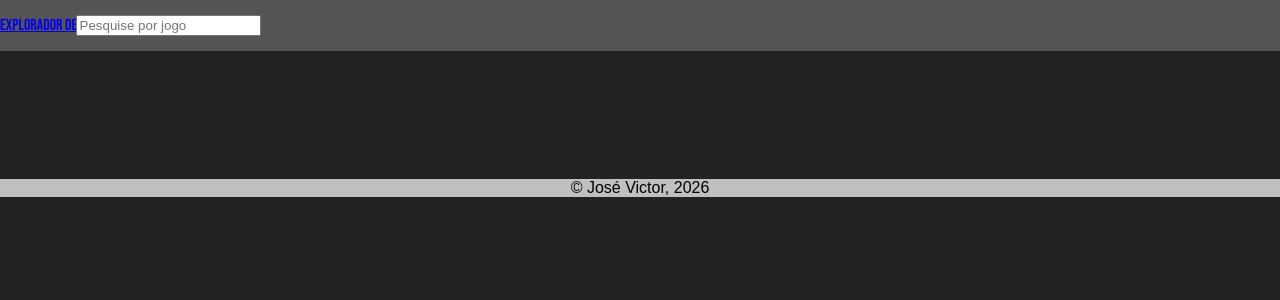
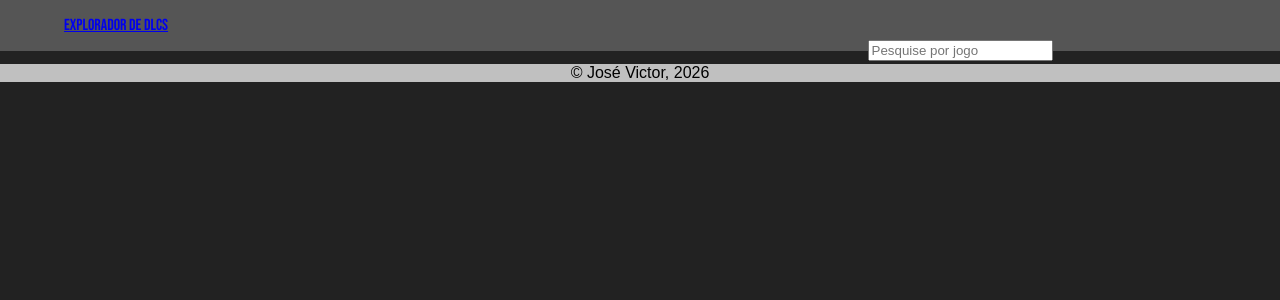
Before and after one commit to thejoseviictor-secondary/EXA618_Individual_Project_Part_3_Front_End, a Flask app: page / in a window 1280 px wide. Shown: the top 300 px of the page. Run offline with Flask 3, Linux system fonts and the light colour scheme; some web fonts are replaced.

Commit message:
Update styles.css

```diff
--- a/app/static/styles.css
+++ b/app/static/styles.css
@@ -6,7 +6,7 @@ body{
 .header{
     display: flex;
     background-color: #555555;
-    margin-bottom: 10%;
+    margin-bottom: 1%;
     width: 100%;
     height: 20%;
     top: 0%;
@@ -17,12 +17,14 @@ body{
     justify-content: center;
     align-items: center;
     float: right;
+    position: absolute;
     top: 5%;
     right: 20%;
     width: 10%;
 }
 
 #header_text{
+    position: relative;
     font-family: "Bebas Neue", sans-serif;
     font-style: normal;
     float: left;
@@ -38,7 +40,7 @@ body{
     font-family: "Google Sans Flex", sans-serif;
     font-style: normal;
 
-    margin-top: 10%;
+    margin-top: 1%;
     width: 100%;
     height: 20%;
     bottom: 0%;
```
